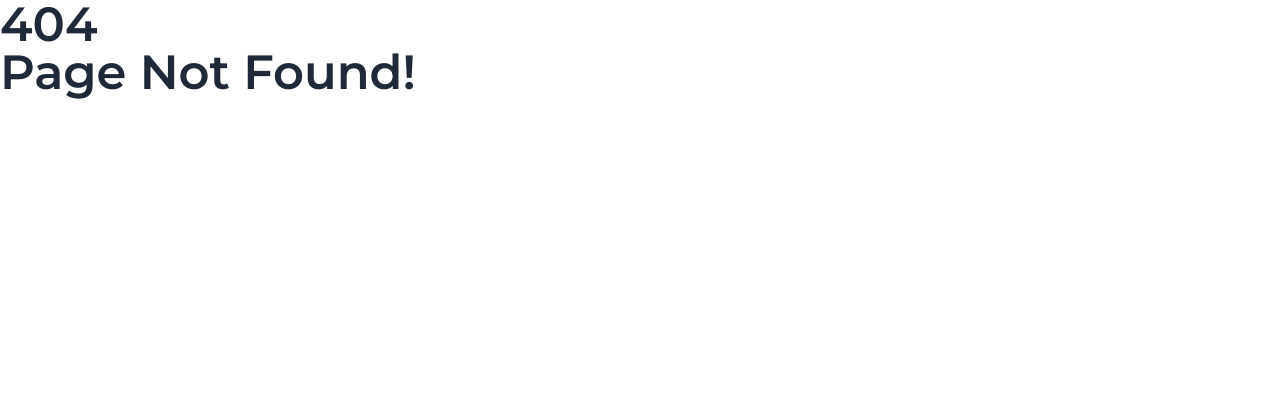
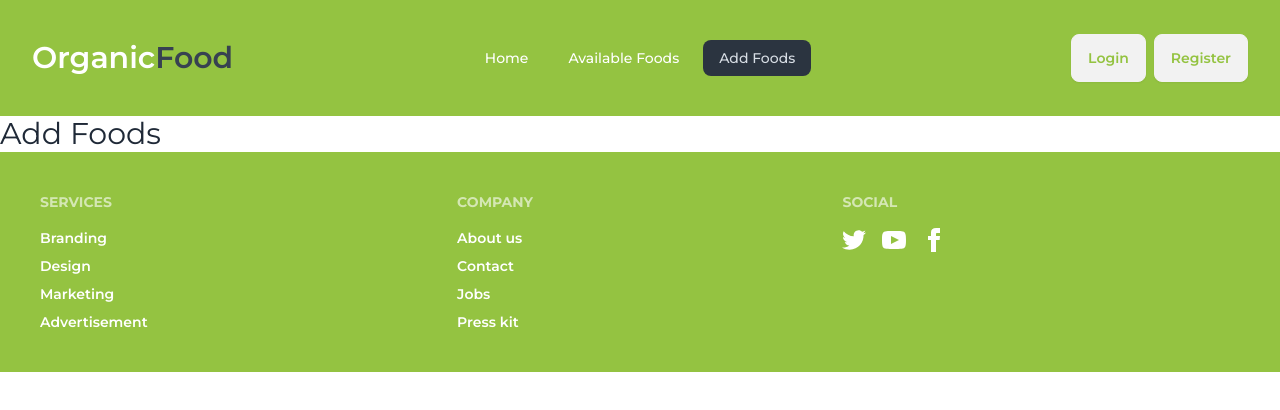
Before and after one commit to mahfuz-kallyan/food-share-client-site, a React (Vite) app: page /addFood in a window 1280 px wide. Before the commit this address had no page. Shown: the top 410 px of the page. Built offline with nearby package versions, Linux system fonts and the light colour scheme; no server answers.

Commit message:
added authentication by email password and google

```diff
--- a/package.json
+++ b/package.json
@@ -10,6 +10,7 @@
     "preview": "vite preview"
   },
   "dependencies": {
+    "firebase": "^11.1.0",
     "localforage": "^1.10.0",
     "lottie-react": "^2.4.0",
     "match-sorter": "^8.0.0",
--- a/src/Components/Navbar.jsx
+++ b/src/Components/Navbar.jsx
@@ -1,6 +1,21 @@
+import { useContext } from "react";
 import { Link, NavLink } from "react-router-dom";
+import AuthContext from "../Context/AuthContext/AuthContext";
 
 const Navbar = () => {
+	const { user, signOutUser } = useContext(AuthContext);
+
+	const handleSignOut = () => {
+		signOutUser()
+			.then(() => {
+			console.log('successful signout ');
+			})
+			.catch(err => {
+			console.log(err.message)
+
+		})
+	}
+
 	const links = (
 		<div className="lg:flex justify-center items-center gap-2">
 			<li className="text-white font-medium">
@@ -8,6 +23,9 @@ const Navbar = () => {
 			</li>
 			<li className="text-white font-medium">
 				<NavLink to={"/available"}>Available Foods</NavLink>
+			</li>
+			<li className="text-white font-medium">
+				<NavLink to={"/addFood"}>Add Foods</NavLink>
 			</li>
 		</div>
 	);
@@ -52,8 +70,26 @@ const Navbar = () => {
 					<ul className="menu menu-horizontal px-1">{links}</ul>
 				</div>
 				<div className="navbar-end gap-2">
-					<Link to={"/login"} className="btn text-[#94c341]">Login</Link>
-					<Link to={"/register"} className="btn text-[#94c341]">Register</Link>
+					{user ? (
+						<button
+							onClick={handleSignOut}
+							className="btn text-[#94c341]"
+						>
+							Logout
+						</button>
+					) : (
+						<div className="flex gap-2">
+							<Link to={"/login"} className="btn text-[#94c341]">
+								Login
+							</Link>
+							<Link
+								to={"/register"}
+								className="btn text-[#94c341]"
+							>
+								Register
+							</Link>
+						</div>
+					)}
 				</div>
 			</div>
 		</div>
--- /dev/null
+++ b/src/Context/AuthContext/AuthContext.jsx
@@ -0,0 +1,4 @@
+import { createContext } from "react";
+
+const AuthContext = createContext(null);
+export default AuthContext;
--- /dev/null
+++ b/src/Context/AuthContext/AuthProvider.jsx
@@ -0,0 +1,58 @@
+import React, { useEffect, useState } from "react";
+import AuthContext from "./AuthContext";
+import { createUserWithEmailAndPassword, GoogleAuthProvider, onAuthStateChanged, signInWithEmailAndPassword, signInWithPopup, signOut } from "firebase/auth";
+import auth from "../../Firebase/firebase.init";
+
+const googleProvider = new GoogleAuthProvider();
+
+const AuthProvider = ({ children }) => {
+    const [user, setUser] = useState(null);
+    const [loading, setLoading] = useState(true);
+
+    const createUser = (email, password) => {
+        setLoading(true);
+        return createUserWithEmailAndPassword(auth, email, password);
+    }
+
+    const logInUser = (email, password) => {
+        setLoading(true);
+        return signInWithEmailAndPassword(auth, email, password);
+
+    }
+
+    const signOutUser = () => {
+        setLoading(true);
+        return signOut(auth)
+    }
+
+    const signInWithGoogle = () => {
+        setLoading(true)
+        return signInWithPopup(auth, googleProvider)
+    }
+
+
+    useEffect(() => {
+      const unSubscribe =  onAuthStateChanged(auth, currentUser => {
+            setUser(currentUser);
+            setLoading(false)
+      })
+        return () => {
+            unSubscribe();
+        }
+    }, [])
+
+    const authInfo = {
+		user,
+		loading,
+		createUser,
+        logInUser,
+        signInWithGoogle,
+		signOutUser,
+	};
+
+    return <AuthContext.Provider value={authInfo}>
+        {children}
+    </AuthContext.Provider>;
+};
+
+export default AuthProvider;
--- /dev/null
+++ b/src/Firebase/firebase.init.js
@@ -0,0 +1,21 @@
+// Import the functions you need from the SDKs you need
+import { initializeApp } from "firebase/app";
+import { getAuth } from "firebase/auth";
+// TODO: Add SDKs for Firebase products that you want to use
+// https://firebase.google.com/docs/web/setup#available-libraries
+
+// Your web app's Firebase configuration
+const firebaseConfig = {
+    apiKey: import.meta.env.VITE_apiKey,
+    authDomain: import.meta.env.VITE_authDomain,
+    projectId: import.meta.env.VITE_projectId,
+    storageBucket: import.meta.env.VITE_storageBucket,
+    messagingSenderId: import.meta.env.VITE_messagingSenderId,
+    appId: import.meta.env.VITE_appId,
+};
+
+// Initialize Firebase
+const app = initializeApp(firebaseConfig);
+
+const auth = getAuth(app);
+export default auth;
--- /dev/null
+++ b/src/Pages/AddFoods.jsx
@@ -0,0 +1,11 @@
+import React from 'react';
+
+const AddFoods = () => {
+    return (
+        <div>
+            <h2 className="text-3xl">Add Foods</h2>
+        </div>
+    );
+};
+
+export default AddFoods;
--- a/src/Pages/Login/Login.jsx
+++ b/src/Pages/Login/Login.jsx
@@ -1,16 +1,49 @@
 import Lottie from "lottie-react";
-import loginLottie from '../../assets/Lottie/Animation - 1734342812159.json'
+import loginLottie from "../../assets/Lottie/Animation - 1734342812159.json";
 import { NavLink } from "react-router-dom";
+import { useContext } from "react";
+import AuthContext from "../../Context/AuthContext/AuthContext";
+
 
 const Login = () => {
-    return (
+	const { logInUser, signInWithGoogle } = useContext(AuthContext);
+
+	const handleLogin = (e) => {
+		e.preventDefault();
+		const form = e.target;
+		const email = form.email.value;
+		const password = form.password.value;
+		console.log({ email, password });
+
+		logInUser(email, password)
+			.then(result => {
+			console.log('sign in', result.user)
+			})
+			.catch(err => {
+			console.log(err.message)
+
+		})
+	};
+
+	const handleGoogle = () => {
+		signInWithGoogle()
+			.then(result => {
+			console.log(result.user)
+			})
+			.catch(err => {
+			console.log(err.message);
+
+		})
+	}
+
+	return (
 		<div className="hero bg-base-200 min-h-screen">
 			<div className="hero-content flex-col lg:flex-row-reverse">
 				<div className="text-center lg:text-left w-96">
 					<Lottie animationData={loginLottie}></Lottie>
 				</div>
 				<div className="card bg-base-100 w-full max-w-sm shrink-0 shadow-2xl">
-					<form className="card-body">
+					<form onSubmit={handleLogin} className="card-body">
 						<h2 className="text-4xl font-semibold text-center mb-8">
 							Login Now!
 						</h2>
@@ -59,7 +92,10 @@ const Login = () => {
 						</NavLink>
 					</p>
 					<p className="p-4">
-						<button className="btn btn-ghost">
+						<button
+							onClick={handleGoogle}
+							className="btn btn-ghost"
+						>
 							Sign in with Google
 						</button>
 					</p>
--- a/src/Pages/Register/Register.jsx
+++ b/src/Pages/Register/Register.jsx
@@ -1,8 +1,59 @@
 import Lottie from "lottie-react";
 import registerLottie from "../../assets/Lottie/Animation - 1734354078331.json";
 import { NavLink } from "react-router-dom";
+import { toast } from "react-toastify";
+import { useContext, useState } from "react";
+import AuthContext from "../../Context/AuthContext/AuthContext";
 
 const Register = () => {
+	const [error, setError] = useState({});
+	const { createUser, signInWithGoogle } = useContext(AuthContext);
+
+	const handleRegister = (e) => {
+		e.preventDefault();
+		const form = e.target;
+		const name = form.name.value;
+		const email = form.email.value;
+		const photo = form.photo.value;
+		const password = form.password.value;
+		// password validation
+		const validatePassword = (password) => {
+			const regex = /^(?=.*[a-z])(?=.*[A-Z]).{6,}$/;
+			return regex.test(password);
+		};
+
+		if (!validatePassword(password)) {
+			setError({
+				...error,
+				password:
+					"Password must have an uppercase letter, a lowercase letter, and be at least 6 characters long",
+			});
+			toast.error(error.password);
+			return;
+		} else {
+			setError((prev) => ({ ...prev, password: "" }));
+		}
+
+		createUser(email, password)
+			.then((result) => {
+				console.log(result.user);
+			})
+			.catch((err) => {
+				console.log(err.message);
+			});
+
+	};
+
+	const handleGoogle = () => {
+		signInWithGoogle()
+			.then((result) => {
+				console.log(result.user);
+			})
+			.catch((err) => {
+				console.log(err.message);
+			});
+	};
+
 	return (
 		<div className="hero bg-base-200 min-h-screen py-4">
 			<div className="hero-content flex-col lg:flex-row-reverse">
@@ -10,7 +61,7 @@ const Register = () => {
 					<Lottie animationData={registerLottie}></Lottie>
 				</div>
 				<div className="card bg-base-100 w-full max-w-sm shrink-0 shadow-2xl">
-					<form className="card-body">
+					<form onSubmit={handleRegister} className="card-body">
 						<h2 className="text-4xl font-semibold text-center mb-8">
 							Register Now!
 						</h2>
@@ -77,7 +128,7 @@ const Register = () => {
 						</NavLink>
 					</p>
 					<p className="p-4">
-						<button className="btn btn-ghost">
+						<button onClick={handleGoogle} className="btn btn-ghost">
 							Sign in with Google
 						</button>
 					</p>
--- a/src/Router/Router.jsx
+++ b/src/Router/Router.jsx
@@ -5,6 +5,7 @@ import Home from "../Pages/Home/Home";
 import AvailableFoods from "../Pages/AvailableFoods";
 import Login from "../Pages/Login/Login";
 import Register from "../Pages/Register/Register";
+import AddFoods from "../Pages/AddFoods";
 
 const router = createBrowserRouter([
 	{
@@ -21,6 +22,10 @@ const router = createBrowserRouter([
                 element: <AvailableFoods></AvailableFoods>,
             },
             {
+                path: "/addFood",
+              element: <AddFoods></AddFoods> ,
+            },
+            {
                 path: "/login",
                 element: <Login></Login>,
             },
--- a/src/main.jsx
+++ b/src/main.jsx
@@ -5,9 +5,11 @@ import { RouterProvider } from "react-router-dom";
 import router from './Router/Router.jsx';
 import { ToastContainer } from "react-toastify";
 import "react-toastify/dist/ReactToastify.css";
+import AuthProvider from './Context/AuthContext/AuthProvider.jsx';
 
 createRoot(document.getElementById("root")).render(
 	<StrictMode>
+		<AuthProvider>
 			<RouterProvider router={router} />
 			<ToastContainer
 				position="top-center"
@@ -22,5 +24,6 @@ createRoot(document.getElementById("root")).render(
 				theme="colored"
 				transition:Bounce
 			/>
+		</AuthProvider>
 	</StrictMode>
 );
```
Also changed, not shown: 1 other file (tests, documents, lock files or other folders). Lines whose indentation alone changed are shown as unchanged.
